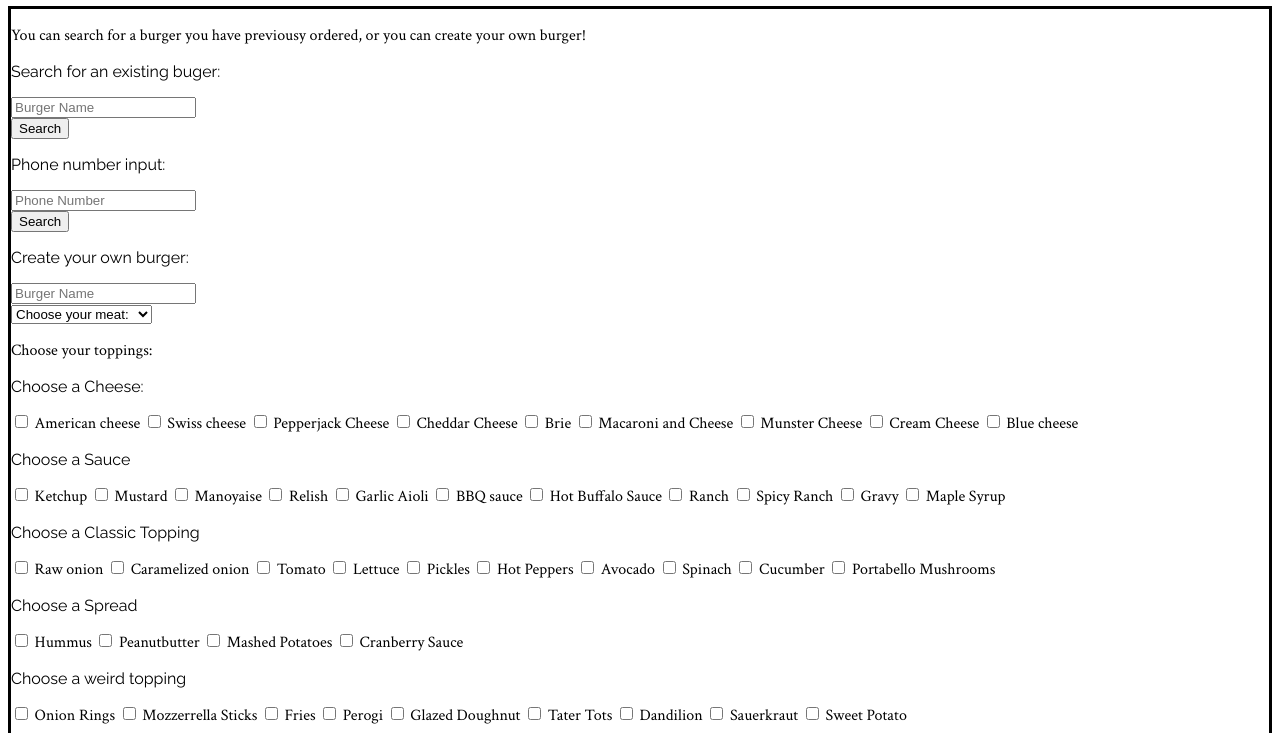
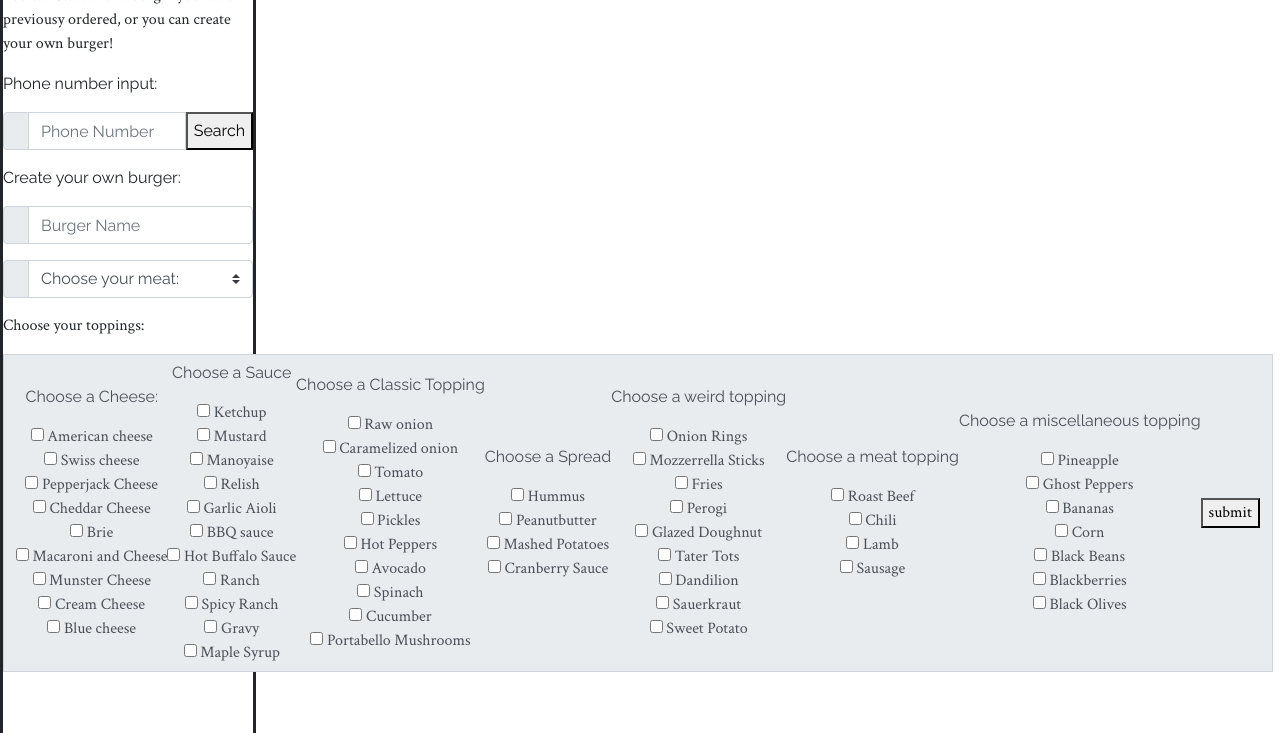
Before and after one commit to Team-Celadon/sandwich, a website: page index.html in a window 1280 px wide. Shown: the part 75-808 px from the top of the page. Drawn offline with nearby package versions, Linux system fonts and the light colour scheme; a web font is replaced by a local one.

Commit message:
fixing it up

```diff
--- a/assets/css/style.css
+++ b/assets/css/style.css
@@ -2,34 +2,32 @@
     font-family: 'Kumar One Outline', cursive;
     width: 101%;
     text-align: center;
+    background-color: red;
 }
 
+
+/* ===========================menu div================================ */
 #menuDiv{
     border-style: solid;
-
     font-family: 'Raleway', sans-serif;
-
-
+    width: 20%
 }
 
 #nose {
     font-family: 'Crimson Text', serif;
-
     }
 
 #top {
     font-family: 'Raleway', sans-serif;
-
 }
 
 
-/* weekly leaderboard */
+/* ====================weekly leaderboard========================== */
 
 #leaderboardDiv {
     border-style: solid;
     text-align: center;
     font-family: 'Raleway', sans-serif;
-
 }
 
 #top10 {
@@ -42,7 +40,7 @@
 
 
 
-/* set menu */
+/* ===========================set menu================================== */
 
 #weeklyFeatures{
     border-style: solid;
--- a/index.html
+++ b/index.html
@@ -4,8 +4,16 @@
     <meta charset="UTF-8">
     <meta name="viewport" content="width=device-width, initial-scale=1.0">
     <meta http-equiv="X-UA-Compatible" content="ie=edge">
+<!-- css -->
     <link rel="stylesheet" type="text/css" href="assets/css/style.css">
+<!-- fonts -->
     <link href="https://fonts.googleapis.com/css?family=Cormorant+Garamond|Crimson+Text|Great+Vibes|Kumar+One+Outline|Playfair+Display|Raleway" rel="stylesheet">
+<!-- bootstrap -->
+<link rel="stylesheet" href="https://stackpath.bootstrapcdn.com/bootstrap/4.1.3/css/bootstrap.min.css" integrity="sha384-MCw98/SFnGE8fJT3GXwEOngsV7Zt27NXFoaoApmYm81iuXoPkFOJwJ8ERdknLPMO" crossorigin="anonymous">
+<script src="https://stackpath.bootstrapcdn.com/bootstrap/4.1.3/js/bootstrap.min.js" integrity="sha384-ChfqqxuZUCnJSK3+MXmPNIyE6ZbWh2IMqE241rYiqJxyMiZ6OW/JmZQ5stwEULTy" crossorigin="anonymous"></script>
+
+
+
     <title>The Spicy Spot</title>
 </head>
 <body>
@@ -13,19 +21,13 @@
 <h1 id = title> Spicy's Secret Spot</h1>
 
 
-    <!-- order menu -->
+    <!-- ====================================order menu=================================== -->
+    <!-- ====================================order menu=================================== -->
+    <!-- ====================================order menu=================================== -->
+    <!-- ====================================order menu=================================== -->
     <div id = "menuDiv">
         <p id = "nose"> You can search for a burger you have previousy ordered, or you can create your own burger!</p>
-        <P id = "menu"> Search for an existing buger:</P>
 
-            <div class="input-group mb-3">
-                <div class="input-group-prepend">
-                    <span class="input-group-text" id="basic-addon1"></span>
-            </div>
-                <input type="text" class="form-control" placeholder="Burger Name" aria-label="Burger Name" aria-describedby="basic-addon1">
-            <br>
-                <button id = "hello">Search</button>
-            </div>
 
         <P id = "menu"> Phone number input:</P>
 
@@ -76,7 +78,7 @@
       </div>
 
 
-      <div class="input-group mb-3">
+      <div class="input-group mb-3" id = "frog">
           <p id = "nose"> Choose your toppings:</p>
         <div class="input-group-prepend">
             <div class="input-group-text" id = "nose">
@@ -85,65 +87,106 @@
                 <div class = "cheese">
                     <p id = "top">Choose a Cheese:</p>
                         <input class= "topping" type="checkbox" aria-label="Checkbox for following text input"> American cheese
+                        <br>
                         <input class= "topping" type="checkbox" aria-label="Checkbox for following text input"> Swiss cheese
+                        <br>
                         <input class= "topping" type="checkbox" aria-label="Checkbox for following text input"> Pepperjack Cheese
+                        <br>
                         <input class= "topping" type="checkbox" aria-label="Checkbox for following text input"> Cheddar Cheese
+                        <br>
                         <input class= "topping" type="checkbox" aria-label="Checkbox for following text input"> Brie
+                        <br>
                         <input class= "topping" type="checkbox" aria-label="Checkbox for following text input"> Macaroni and Cheese
+                        <br>
                         <input class= "topping" type="checkbox" aria-label="Checkbox for following text input"> Munster Cheese
+                        <br>
                         <input class= "topping" type="checkbox" aria-label="Checkbox for following text input"> Cream Cheese
+                        <br>
                         <input class= "topping" type="checkbox" aria-label="Checkbox for following text input"> Blue cheese
                 </div>
 
                 <div class = "saucy">
                     <p id = "top">Choose a Sauce</p>
                         <input class= "topping" type="checkbox" aria-label="Checkbox for following text input"> Ketchup
+                        <br>
                         <input class= "topping" type="checkbox" aria-label="Checkbox for following text input"> Mustard
+                        <br>
                         <input class= "topping" type="checkbox" aria-label="Checkbox for following text input"> Manoyaise
+                        <br>
                         <input class= "topping" type="checkbox" aria-label="Checkbox for following text input"> Relish
+                        <br>
                         <input class= "topping" type="checkbox" aria-label="Checkbox for following text input"> Garlic Aioli
+                        <br>
                         <input class= "topping" type="checkbox" aria-label="Checkbox for following text input"> BBQ sauce
+                        <br>
                         <input class= "topping" type="checkbox" aria-label="Checkbox for following text input"> Hot Buffalo Sauce
+                        <br>
                         <input class= "topping" type="checkbox" aria-label="Checkbox for following text input"> Ranch
+                        <br>
                         <input class= "topping" type="checkbox" aria-label="Checkbox for following text input"> Spicy Ranch
+                        <br>
                         <input class= "topping" type="checkbox" aria-label="Checkbox for following text input"> Gravy
+                        <br>
                         <input class= "topping" type="checkbox" aria-label="Checkbox for following text input"> Maple Syrup
                 </div>
 
                 <div class = "classics">
                     <p id = "top">Choose a Classic Topping </p>
+
                     <input class= "topping" type="checkbox" aria-label="Checkbox for following text input"> Raw onion
+                    <br>
                     <input class= "topping" type="checkbox" aria-label="Checkbox for following text input"> Caramelized onion
+                    <br>
                     <input class= "topping" type="checkbox" aria-label="Checkbox for following text input"> Tomato
+                    <br>
                     <input class= "topping" type="checkbox" aria-label="Checkbox for following text input"> Lettuce
+                    <br>
                     <input class= "topping" type="checkbox" aria-label="Checkbox for following text input"> Pickles
+                    <br>
                     <input class= "topping" type="checkbox" aria-label="Checkbox for following text input"> Hot Peppers
+                    <br>
                     <input class= "topping" type="checkbox" aria-label="Checkbox for following text input"> Avocado
+                    <br>
                     <input class= "topping" type="checkbox" aria-label="Checkbox for following text input"> Spinach
+                    <br>
                     <input class= "topping" type="checkbox" aria-label="Checkbox for following text input"> Cucumber
+                    <br>
                     <input class= "topping" type="checkbox" aria-label="Checkbox for following text input"> Portabello Mushrooms
 
                 </div>
 
                 <div class = "spreads">
                     <p id = "top"> Choose a Spread</p>
+
                     <input class= "topping" type="checkbox" aria-label="Checkbox for following text input"> Hummus
+                    <br>
                     <input class= "topping" type="checkbox" aria-label="Checkbox for following text input"> Peanutbutter
+                    <br>
                     <input class= "topping" type="checkbox" aria-label="Checkbox for following text input"> Mashed Potatoes
+                    <br>
                     <input class= "topping" type="checkbox" aria-label="Checkbox for following text input"> Cranberry Sauce
                 </div>
 
 
                 <div class id = "weirds">
                     <p id = "top"> Choose a weird topping</p>
+
                     <input class= "topping" type="checkbox" aria-label="Checkbox for following text input"> Onion Rings
+                    <br>
                     <input class= "topping" type="checkbox" aria-label="Checkbox for following text input"> Mozzerrella Sticks
+                    <br>
                     <input class= "topping" type="checkbox" aria-label="Checkbox for following text input"> Fries
+                    <br>
                     <input class= "topping" type="checkbox" aria-label="Checkbox for following text input"> Perogi
+                    <br>
                     <input class= "topping" type="checkbox" aria-label="Checkbox for following text input"> Glazed Doughnut
+                    <br>
                     <input class= "topping" type="checkbox" aria-label="Checkbox for following text input"> Tater Tots
+                    <br>
                     <input class= "topping" type="checkbox" aria-label="Checkbox for following text input"> Dandilion
+                    <br>
                     <input class= "topping" type="checkbox" aria-label="Checkbox for following text input"> Sauerkraut
+                    <br>
                     <input class= "topping" type="checkbox" aria-label="Checkbox for following text input"> Sweet Potato
                 </div>
 
@@ -151,27 +194,37 @@
                 <div id = "meats">
                     <p id = "top">Choose a meat topping</p>
                     <input class= "topping" type="checkbox" aria-label="Checkbox for following text input"> Roast Beef
+                    <br>
                     <input class= "topping" type="checkbox" aria-label="Checkbox for following text input"> Chili
+                    <br>
                     <input class= "topping" type="checkbox" aria-label="Checkbox for following text input"> Lamb
+                    <br>
                     <input class= "topping" type="checkbox" aria-label="Checkbox for following text input"> Sausage
                 </div>
 
                 <div id = "misc">
                     <p id = "top">Choose a miscellaneous topping</p>
+
                     <input class= "topping" type="checkbox" aria-label="Checkbox for following text input"> Pineapple
+                    <br>
                     <input class= "topping" type="checkbox" aria-label="Checkbox for following text input"> Ghost Peppers
+                    <br>
                     <input class= "topping" type="checkbox" aria-label="Checkbox for following text input"> Bananas
+                    <br>
                     <input class= "topping" type="checkbox" aria-label="Checkbox for following text input"> Corn
+                    <br>
                     <input class= "topping" type="checkbox" aria-label="Checkbox for following text input"> Black Beans
+                    <br>
                     <input class= "topping" type="checkbox" aria-label="Checkbox for following text input"> Blackberries
+                    <br>
                     <input class= "topping" type="checkbox" aria-label="Checkbox for following text input"> Black Olives
             </div>
 
+            <button id = "submit"> submit</button>
 
             </div>
       </div>
 
-      <button id = "submit"> submit</button>
       </div>
 
 <br>
@@ -190,7 +243,10 @@
     </div>
 </div>
 
-<!-- weekly leaderboard -->
+<!-- ================================weekly leaderboard============================ -->
+<!-- ================================weekly leaderboard============================ -->
+<!-- ================================weekly leaderboard============================ -->
+<!-- ================================weekly leaderboard============================ -->
 
 
 <div id = "leaderboardDiv">
@@ -209,7 +265,10 @@
 
 </div>
 
-<!-- set menu -->
+<!-- ========================================set menu================================= -->
+<!-- ========================================set menu================================= -->
+<!-- ========================================set menu================================= -->
+<!-- ========================================set menu================================= -->
 
 <div id = "weeklyFeatures">
     <h1 id = potato>Weekly Feature</h1>
```
Lines whose indentation alone changed are shown as unchanged.
